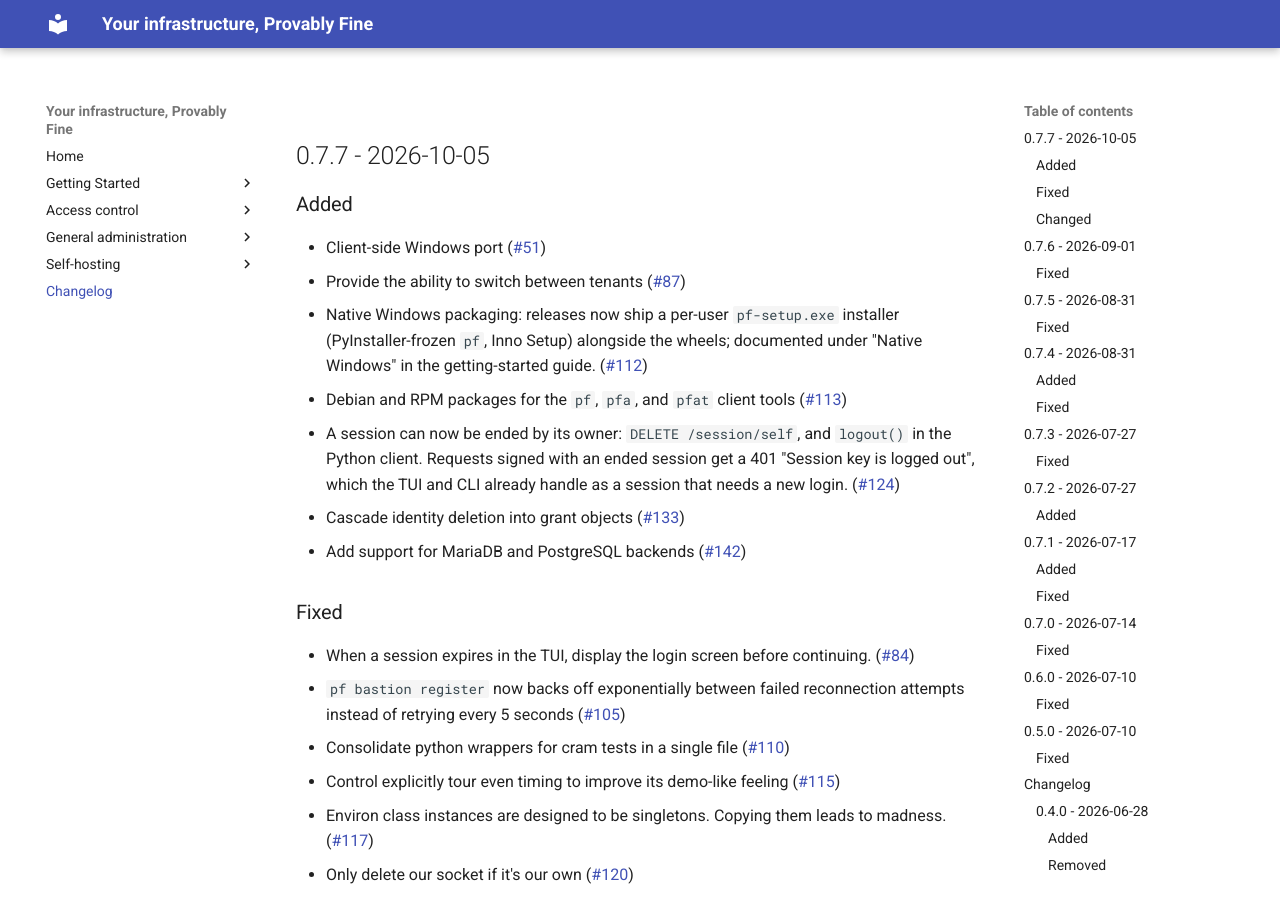
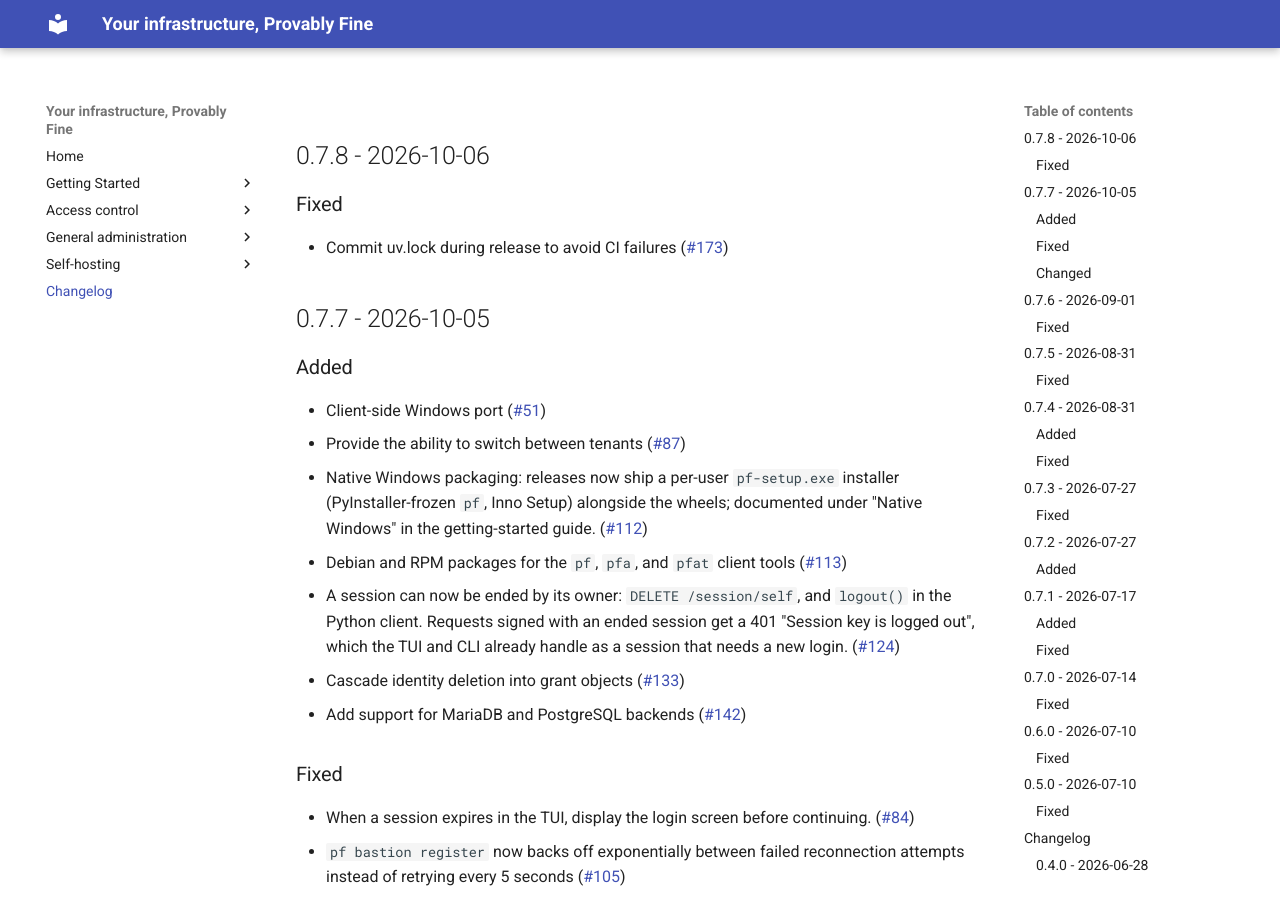
Before and after one commit to provablyfine/pf, an MkDocs documentation site: the page built from docs/changelog.md, in a window 1280 px wide and 900 px high. Built offline with MkDocs 1.6.1 and Material for MkDocs 9.7.7, drawn with Linux system fonts in a browser that asks for light colours; nearby versions of some CDN libraries; library files that are not in the unit come from our copies; comment, search, counter and statistics services are not loaded; the version menu is left out.

Commit message:
release: 0.7.8

```diff
--- a/docs/changelog.md
+++ b/docs/changelog.md
@@ -1,3 +1,10 @@
+## 0.7.8 - 2026-10-06
+
+### Fixed
+
+- Commit uv.lock during release to avoid CI failures ([#173](https://github.com/provablyfine/pf/issues/173))
+
+
 ## 0.7.7 - 2026-10-05
 
 ### Added
--- a/pyproject.toml
+++ b/pyproject.toml
@@ -12,7 +12,7 @@ maintainers = [
 ]
 description = "Centralized Access-Control for SSH"
 readme = "README.md"
-version = "0.7.7"
+version = "0.7.8"
 license = "AGPL-3.0-only"
 license-files = ["LICENSE.md"]
 keywords = ["SSH", "access-control", "bastion"]
```
Also changed, not shown: CHANGELOG.md (+7 -0 lines), changelog.d/173.bugfix.md (deleted, +0 -1 lines), 2 other files.
